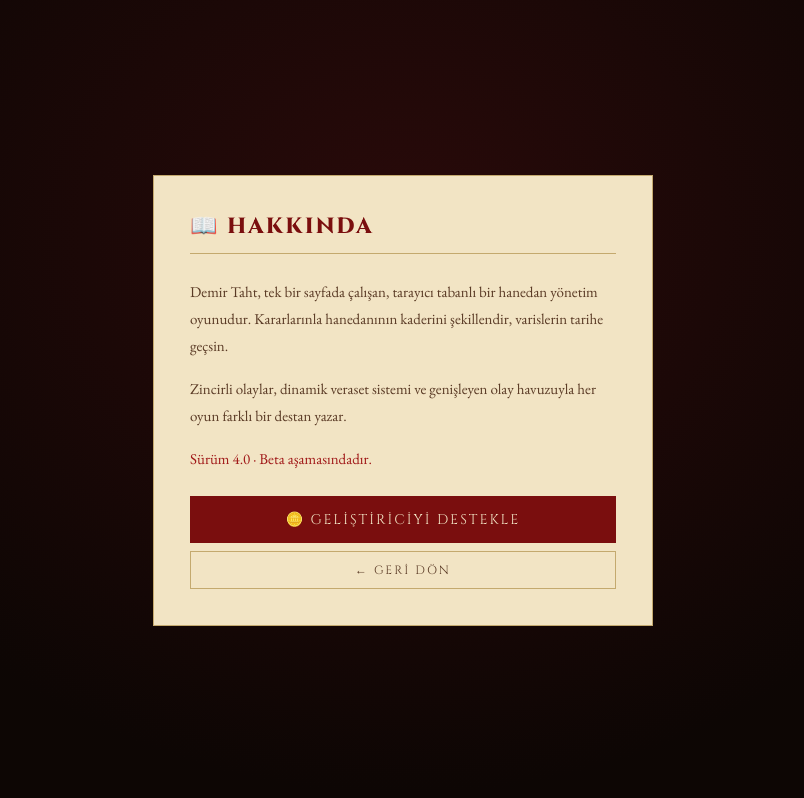
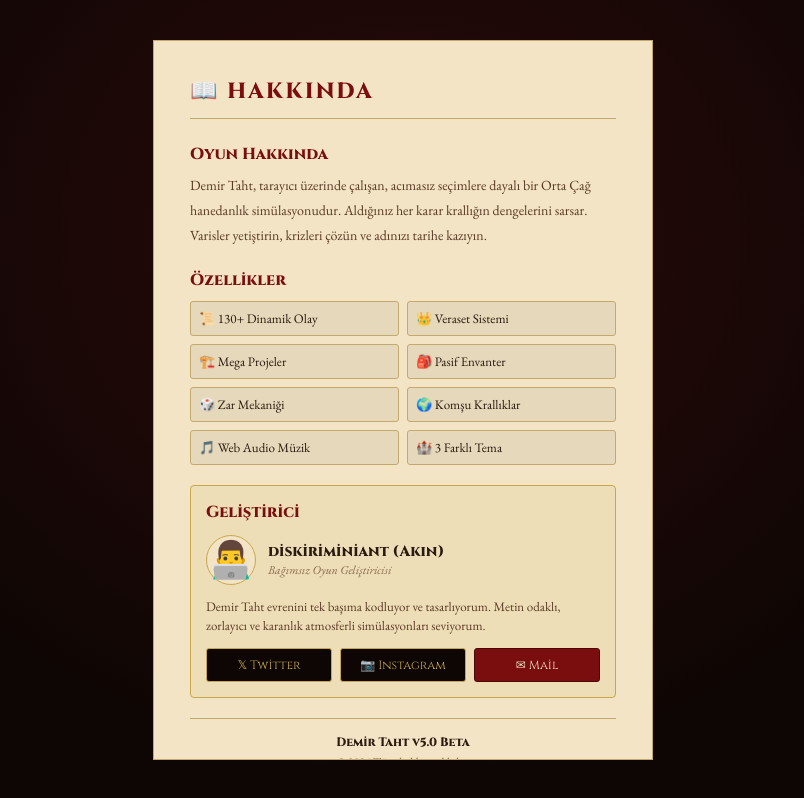
Before and after one commit to akindevelop/demir-taht, a plain HTML site: page index.html in a window 1280 px wide. Both pictures are taken after a click on the button "📖 HAKKINDA". Shown: the whole page, without its empty margins (237-1041 px from the left). Drawn offline with nearby package versions, Linux system fonts and the light colour scheme.

Commit message:
Update index.html

```diff
--- a/index.html
+++ b/index.html
@@ -1335,13 +1335,52 @@ body {
 
 <!-- ===== HAKKINDA ===== -->
 <div id="screen-about" class="screen">
-  <div class="panel-box">
+  <div class="panel-box" style="max-height: 90vh; overflow-y: auto;">
     <h2 class="panel-title">📖 HAKKINDA</h2>
-    <p class="about-text">Demir Taht, tek bir sayfada çalışan, tarayıcı tabanlı bir hanedan yönetim oyunudur. Kararlarınla hanedanının kaderini şekillendir, varislerin tarihe geçsin.</p>
-    <p class="about-text">Zincirli olaylar, dinamik veraset sistemi ve genişleyen olay havuzuyla her oyun farklı bir destan yazar.</p>
-    <p class="about-text" style="color:var(--crimson-light)">Sürüm 4.0 · Beta aşamasındadır.</p>
-    <button class="donate-btn" onclick="openDonate()">🪙 GELİŞTİRİCİYİ DESTEKLE</button>
-    <button class="back-btn" style="width:100%;margin-top:8px" onclick="showScreen('intro')">← GERİ DÖN</button>
+
+    <div style="margin-bottom: 20px;">
+      <h3 style="font-family:'Cinzel',serif; color:var(--crimson); font-size:16px; margin-bottom:8px;">Oyun Hakkında</h3>
+      <p class="about-text" style="font-size:14px; margin-bottom:0;">Demir Taht, tarayıcı üzerinde çalışan, acımasız seçimlere dayalı bir Orta Çağ hanedanlık simülasyonudur. Aldığınız her karar krallığın dengelerini sarsar. Varisler yetiştirin, krizleri çözün ve adınızı tarihe kazıyın.</p>
+    </div>
+
+    <div style="margin-bottom: 20px;">
+      <h3 style="font-family:'Cinzel',serif; color:var(--crimson); font-size:16px; margin-bottom:10px;">Özellikler</h3>
+      <div style="display: grid; grid-template-columns: 1fr 1fr; gap: 8px;">
+        <div style="background: rgba(0,0,0,0.05); border: 1px solid var(--parchment-deep); padding: 8px; font-size: 13px; border-radius: 3px; color:var(--ink);">📜 130+ Dinamik Olay</div>
+        <div style="background: rgba(0,0,0,0.05); border: 1px solid var(--parchment-deep); padding: 8px; font-size: 13px; border-radius: 3px; color:var(--ink);">👑 Veraset Sistemi</div>
+        <div style="background: rgba(0,0,0,0.05); border: 1px solid var(--parchment-deep); padding: 8px; font-size: 13px; border-radius: 3px; color:var(--ink);">🏗️ Mega Projeler</div>
+        <div style="background: rgba(0,0,0,0.05); border: 1px solid var(--parchment-deep); padding: 8px; font-size: 13px; border-radius: 3px; color:var(--ink);">🎒 Pasif Envanter</div>
+        <div style="background: rgba(0,0,0,0.05); border: 1px solid var(--parchment-deep); padding: 8px; font-size: 13px; border-radius: 3px; color:var(--ink);">🎲 Zar Mekaniği</div>
+        <div style="background: rgba(0,0,0,0.05); border: 1px solid var(--parchment-deep); padding: 8px; font-size: 13px; border-radius: 3px; color:var(--ink);">🌍 Komşu Krallıklar</div>
+        <div style="background: rgba(0,0,0,0.05); border: 1px solid var(--parchment-deep); padding: 8px; font-size: 13px; border-radius: 3px; color:var(--ink);">🎵 Web Audio Müzik</div>
+        <div style="background: rgba(0,0,0,0.05); border: 1px solid var(--parchment-deep); padding: 8px; font-size: 13px; border-radius: 3px; color:var(--ink);">🏰 3 Farklı Tema</div>
+      </div>
+    </div>
+
+    <div style="background: rgba(200,168,75,0.1); border: 1px solid var(--gold); padding: 15px; border-radius: 4px; margin-bottom: 20px;">
+      <h3 style="font-family:'Cinzel',serif; color:var(--crimson); font-size:16px; margin-bottom:12px;">Geliştirici</h3>
+      <div style="display: flex; align-items: center; gap: 12px; margin-bottom: 12px;">
+        <div style="font-size: 36px; background:var(--parchment); border:1px solid var(--gold); border-radius:50%; width:50px; height:50px; display:flex; align-items:center; justify-content:center;">👨‍💻</div>
+        <div>
+          <div style="font-family:'Cinzel',serif; font-weight: bold; font-size:15px; color:var(--ink);">diskiriminiant (Akın)</div>
+          <div style="font-size: 12px; font-style: italic; color:var(--ink-muted);">Bağımsız Oyun Geliştiricisi</div>
+        </div>
+      </div>
+      <p style="font-size:13px; color:var(--ink-light); line-height:1.5; margin-bottom:12px;">Demir Taht evrenini tek başıma kodluyor ve tasarlıyorum. Metin odaklı, zorlayıcı ve karanlık atmosferli simülasyonları seviyorum.</p>
+      <div style="display: flex; gap: 8px; flex-wrap: wrap;">
+        <a href="https://twitter.com/diskiriminiant" target="_blank" style="flex:1; text-align:center; text-decoration:none; background: var(--bg); color: var(--gold); border: 1px solid var(--gold); padding: 8px; font-size: 12px; font-family:'Cinzel',serif; border-radius: 3px; transition:0.2s;">𝕏 Twitter</a>
+        <a href="https://instagram.com/1940akin" target="_blank" style="flex:1; text-align:center; text-decoration:none; background: var(--bg); color: var(--gold); border: 1px solid var(--gold); padding: 8px; font-size: 12px; font-family:'Cinzel',serif; border-radius: 3px; transition:0.2s;">📷 Instagram</a>
+        <a href="mailto:tcumhuriyeti140@gmail.com" style="flex:1; text-align:center; text-decoration:none; background: var(--crimson); color: var(--parchment); border: 1px solid var(--crimson-dark); padding: 8px; font-size: 12px; font-family:'Cinzel',serif; border-radius: 3px; transition:0.2s;">✉ Mail</a>
+      </div>
+    </div>
+
+    <div style="text-align: center; border-top: 1px solid var(--parchment-deep); padding-top: 15px; font-size: 12px; color: var(--ink-muted);">
+      <div style="font-family:'Cinzel',serif; font-weight:bold; color:var(--ink); margin-bottom:4px;">Demir Taht v5.0 Beta</div>
+      <div style="margin-bottom: 4px;">© 2024 Tüm hakları saklıdır.</div>
+      <div>🔗 <a href="https://akindevelop.github.io/demir-taht/" target="_blank" style="color:var(--gold); text-decoration:none;">akindevelop.github.io/demir-taht/</a></div>
+    </div>
+
+    <button class="back-btn" style="width:100%;margin-top:15px" onclick="showScreen('intro')">← GERİ DÖN</button>
   </div>
 </div>
 
@@ -4138,9 +4177,9 @@ function closeAllPopups() {
   document.querySelectorAll('.social-popup').forEach(p => p.classList.remove('open'));
 }
 
-// Dışarı tıklayınca kapat
+// Dışarı tıklayınca kapat (DÜZELTİLDİ)
 document.addEventListener('click', function(e) {
-  if (!e.target.closest('.social-popup') && !e.target.closest('.social-btn')) {
+  if (!e.target.closest('.social-popup') && !e.target.closest('.left-btn')) {
     closeAllPopups();
   }
 });
```
